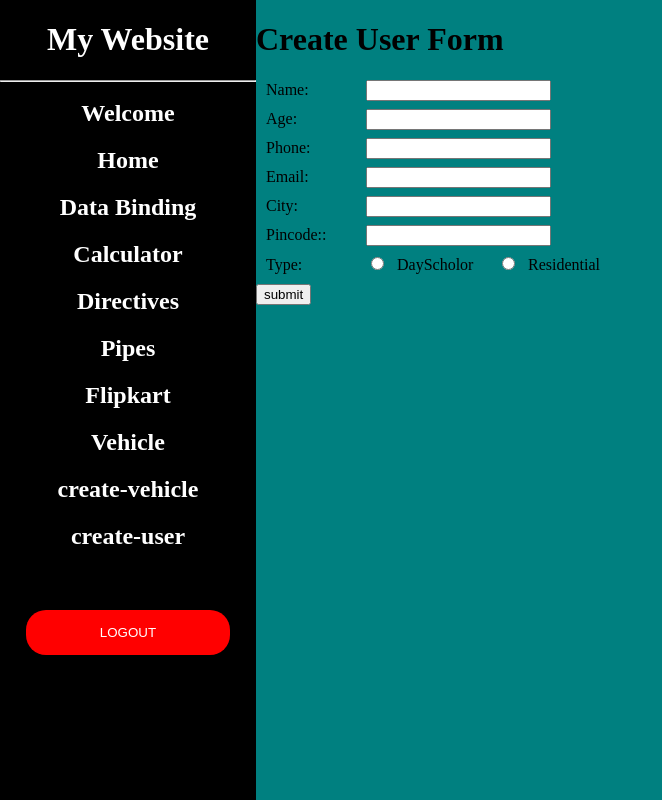
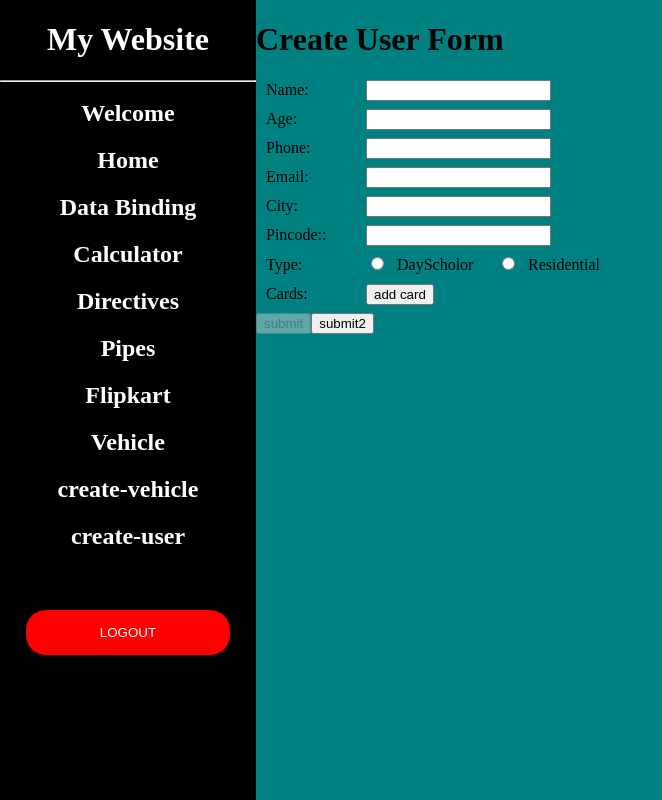
Before and after one commit to Akhilg3m/may-app-june24, an Angular app: page /dashboard/create-user in a window 1280 px wide. Shown: the whole page, without its empty margins (0-662 px from the left). Built offline with nearby package versions, Linux system fonts and the light colour scheme; sample sign-in values are in the browser's storage.

Commit message:
FormArray Completed

```diff
--- a/src/app/create-user/create-user.component.css
+++ b/src/app/create-user/create-user.component.css
@@ -4,3 +4,8 @@ label{
     margin-bottom: 10px;
     margin-left: 10px;
 }
+.error{
+    color: red;
+    margin: 0;
+    margin-left: 100px;;
+}
--- a/src/app/create-user/create-user.component.html
+++ b/src/app/create-user/create-user.component.html
@@ -4,24 +4,46 @@
 
     <label for="">Name:</label>
     <input type="text" formControlName="name">
+    <div *ngIf="userForm.get('name')?.touched && userForm.get('name')?.invalid">
+        <p class="error" *ngIf="userForm.get('name')?.errors?.['required']">Name is required.</p>
+        <p class="error" *ngIf="userForm.get('name')?.errors?.['minlength']">Name should container minium 3 charecters only</p>
+        <p class="error" *ngIf="userForm.get('name')?.errors?.['maxlength']">Maximum 10 charers allwed in name.</p>
+    </div>
     <br>
 
     <label for="">Age:</label>
     <input type="number" formControlName="age">
+    <div *ngIf="userForm.get('age')?.touched && userForm.get('age')?.invalid">
+        <p class="error" *ngIf="userForm.get('age')?.errors?.['required']">Age is required.</p>
+        <p class="error" *ngIf="userForm.get('age')?.errors?.['min']">Minimum 0 years.</p>
+        <p class="error" *ngIf="userForm.get('age')?.errors?.['max']">Maximum 100 years.</p>
+    </div>
     <br>
 
     <label for="">Phone:</label>
     <input type="number" formControlName="phone">
+    <div *ngIf="userForm.get('phone')?.touched && userForm.get('phone')?.invalid">
+        <p class="error" *ngIf="userForm.get('phone')?.errors?.['required']">phone is required.</p>
+        <p class="error" *ngIf="userForm.get('phone')?.errors?.['min']">Minimum 10 digits required.</p>
+        <p class="error" *ngIf="userForm.get('phone')?.errors?.['max']">Maximum 10 ditits allowed.</p>
+    </div>
     <br>
 
     <label for="">Email:</label>
     <input type="email" formControlName="email">
+    <div *ngIf="userForm.get('email')?.touched && userForm.get('email')?.invalid">
+        <p class="error" *ngIf="userForm.get('email')?.errors?.['required']">email is required.</p>
+        <p class="error" *ngIf="userForm.get('email')?.errors?.['email']">Invalid email format.</p>
+    </div>
     <br>
 
     <div formGroupName="address">
 
         <label for="">City:</label>
         <input type="text" formControlName="city">
+        <div *ngIf="userForm.get('address')?.get('city')?.touched && userForm.get('address')?.get('city')?.invalid">
+            <p class="error" *ngIf="userForm.get('address')?.get('city')?.errors?.['required']">City is required.</p>
+        </div>
         <br>
 
         <label for="">Pincode::</label>
@@ -40,6 +62,10 @@
     <div *ngIf="userForm.get('type')?.value == 'dayScholor'">
         <label for="">Bus Fee:</label>
         <input type="number" formControlName="busFee">
+        <div *ngIf="userForm.get('busFee')?.touched && userForm.get('busFee')?.invalid">
+            <p class="error" *ngIf="userForm.get('busFee')?.errors?.['required']">busFee is required.</p>
+            <p class="error" *ngIf="userForm.get('busFee')?.errors?.['min']">Minimum 10k Fee.</p>
+        </div>
         <br>
     </div>
 
@@ -49,7 +75,43 @@
         <br>
     </div>
 
+    <label for="">Cards:</label>
+    <button (click)="addCard()">add card</button>
+    <br>
 
-    <button (click)="submit()">submit</button>
+    <div formArrayName="cards">
+        <div *ngFor="let card of cardsFormArray.controls; let i=index">
+            <div formGroupName="{{i}}">
+
+                <h3>Card {{i+1}}</h3>
+
+                <label for="">Number:</label>
+                <input type="number" formControlName="number">
+                <div *ngIf="cardsFormArray.controls[i].get('number')?.touched && cardsFormArray.controls[i].get('number')?.invalid">
+                    <p class="error" *ngIf="cardsFormArray.controls[i].get('number')?.errors?.['required']">Card number is required</p>
+                </div>
+                <br>
+
+                <label for="">Expiry:</label>
+                <input type="month" formControlName="expiry">
+                <br>
+
+                <label for="">CVV:</label>
+                <input type="number" formControlName="cvv">
+                <br>
+
+                <button (click)="deleteCard(i)">delete</button>
+
+                <hr>
+
+            </div>
+        </div>
+    </div>
+
+
+    <button [disabled]="userForm.invalid" (click)="submit()">submit</button>
+
+    <button (click)="submit()">submit2</button>
+
 
 </form>
--- a/src/app/create-user/create-user.component.ts
+++ b/src/app/create-user/create-user.component.ts
@@ -1,5 +1,5 @@
 import { Component, OnInit } from '@angular/core';
-import { FormControl, FormGroup } from '@angular/forms';
+import { FormArray, FormControl, FormGroup, Validators } from '@angular/forms';
 
 @Component({
   selector: 'app-create-user',
@@ -9,18 +9,38 @@ import { FormControl, FormGroup } from '@angular/forms';
 export class CreateUserComponent implements OnInit {
 
   public userForm:FormGroup = new FormGroup({
-    name: new FormControl(),
-    age: new FormControl(),
-    phone: new FormControl(),
-    email: new FormControl(),
+    name: new FormControl(null, [Validators.required, Validators.minLength(3), Validators.maxLength(10)]),
+    age: new FormControl(null, [Validators.required,Validators.min(0), Validators.max(100)]),
+    phone: new FormControl(null, [Validators.required,Validators.min(1000000000), Validators.max(9999999999)]),
+    email: new FormControl(null, [Validators.required,Validators.email]),
     address: new FormGroup({
-      city: new FormControl(),
+      city: new FormControl(null, [Validators.required]),
       pincode: new FormControl()
     }),
     type: new FormControl(),
     // busFee: new FormControl(),
-    // hostelFee: new FormControl()
+    // hostelFee: new FormControl(),
+    cards: new FormArray([])
   })
+
+  get cardsFormArray(){
+    return this.userForm.get('cards') as FormArray;
+  }
+
+  addCard(){
+    this.cardsFormArray.push(
+      new FormGroup({
+        number: new FormControl(null, [Validators.required]),
+        expiry: new FormControl(),
+        cvv: new FormControl()
+      })
+    )
+  }
+
+  deleteCard(i:number){
+    this.cardsFormArray.removeAt(i);
+  }
+
 
   constructor() {
 
@@ -28,7 +48,7 @@ export class CreateUserComponent implements OnInit {
       (data:any)=>{
         if(data=='dayScholor'){
           // add busfee
-          this.userForm.addControl('busFee', new FormControl());
+          this.userForm.addControl('busFee', new FormControl(null, [Validators.min(10000)]));
           this.userForm.removeControl('hoselFee');
         }
         else if(data=='residential'){
@@ -45,6 +65,7 @@ export class CreateUserComponent implements OnInit {
   }
 
   submit(){
+    this.userForm.markAllAsTouched();
     console.log(this.userForm);
   }
 
```
Also changed, not shown: 1 other file (tests, documents, lock files or other folders).
